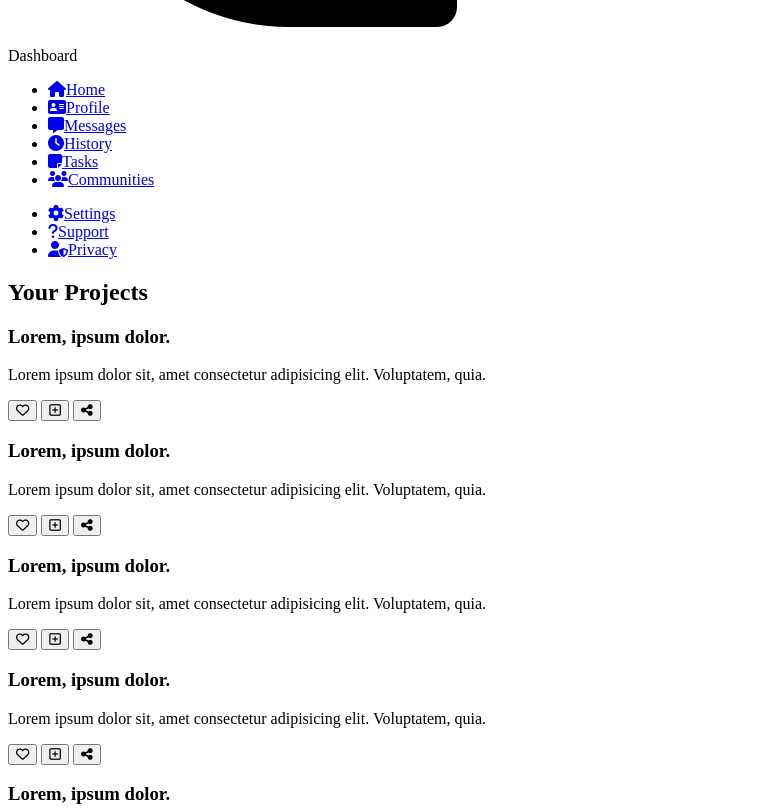
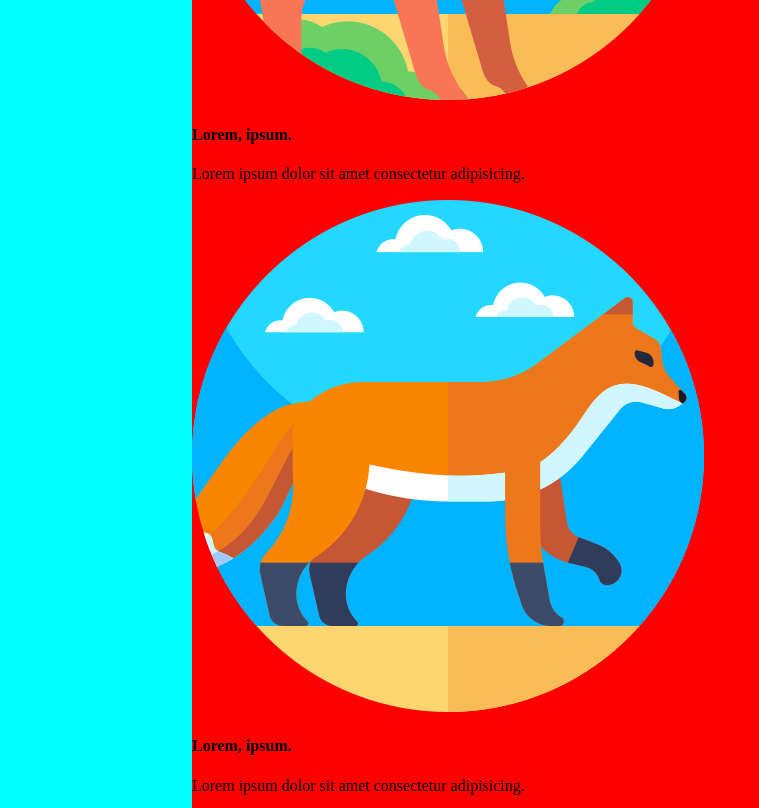
Before and after one commit to JCMP92/ADMIN-DASHBOARD, a plain HTML site: page index.html in a window 1280 px wide. Shown: the part 1720-2528 px from the top of the page, without its empty margins (0-759 px from the left). Drawn offline with Linux system fonts and the light colour scheme.

Commit message:
Styles start

```diff
--- a/index.html
+++ b/index.html
@@ -5,6 +5,8 @@
     <meta http-equiv="X-UA-Compatible" content="IE=edge">
     <meta name="viewport" content="width=device-width, initial-scale=1.0">
     <script src="https://kit.fontawesome.com/4013d3bcd3.js" crossorigin="anonymous"></script>
+    <link rel="stylesheet" href="normalize.css">
+    <link rel="stylesheet" href="styles.css">
     <title>Document</title>
 </head>
 <body>
@@ -45,7 +47,6 @@
 
     <div class="sidebar">
         <div class="title">
-
             <img src="img\dashowl.png" alt="Owl-icon">
             <!-- <a href="https://www.flaticon.com/free-icons/bird" title="bird icons">Bird icons created by Freepik - Flaticon</a> -->
             <p>Dashboard</p>
@@ -150,20 +151,24 @@
             <div class="trend">
                 <h2>Trending</h2>
                 <div class="each-trend">
-                    <img src="" alt="">
-                    <p></p>
+                    <img src="img\deer.png" alt="profile-deer">
+                    <h4>Lorem, ipsum.</h4>
+                    <p>Lorem ipsum dolor sit amet consectetur adipisicing.</p>
                 </div>
                 <div class="each-trend">
-                    <img src="" alt="">
-                    <p></p>
+                    <img src="img\fox.png" alt="profile-fox">
+                    <h4>Lorem, ipsum.</h4>
+                    <p>Lorem ipsum dolor sit amet consectetur adipisicing.</p>
                 </div>
                 <div class="each-trend">
-                    <img src="" alt="">
-                    <p></p>
+                    <img src="img\lion.png" alt="profile-lion">
+                    <h4>Lorem, ipsum.</h4>
+                    <p>Lorem ipsum dolor sit amet consectetur adipisicing.</p>
                 </div>
                 <div class="each-trend">
-                    <img src="" alt="">
-                    <p></p>
+                    <img src="img\panther.png" alt="profile-panther">
+                    <h4>Lorem, ipsum.</h4>
+                    <p>Lorem ipsum dolor sit amet consectetur adipisicing.</p>
                 </div>
             </div>
         </div>
--- /dev/null
+++ b/styles.scss
@@ -0,0 +1,38 @@
+body{
+    display: grid;
+    max-height: 100vh;
+    background-color: red;
+    grid-template-columns: 15vw repeat(3, 1fr);
+    grid-template-rows:  23vh 1fr;
+    grid-template-areas:
+    "sidebar header header header"
+    "sidebar main-c main-c announce"
+    ;
+
+}
+
+
+header{
+    display: flex;
+    background-color: bisque;
+    grid-area: header;
+}
+
+
+.sidebar{
+    display: flex;
+    flex-direction: column;
+    background-color: aqua;
+    grid-area: sidebar;
+
+}
+
+.main{
+    grid-area:  main-c;
+}
+
+.announcements-and-trend{
+    display: flex;
+    flex-direction: column;
+    grid-area: announce;
+}
```
Also changed, not shown: normalize.css (added), styles.css (added), 1 other file.
